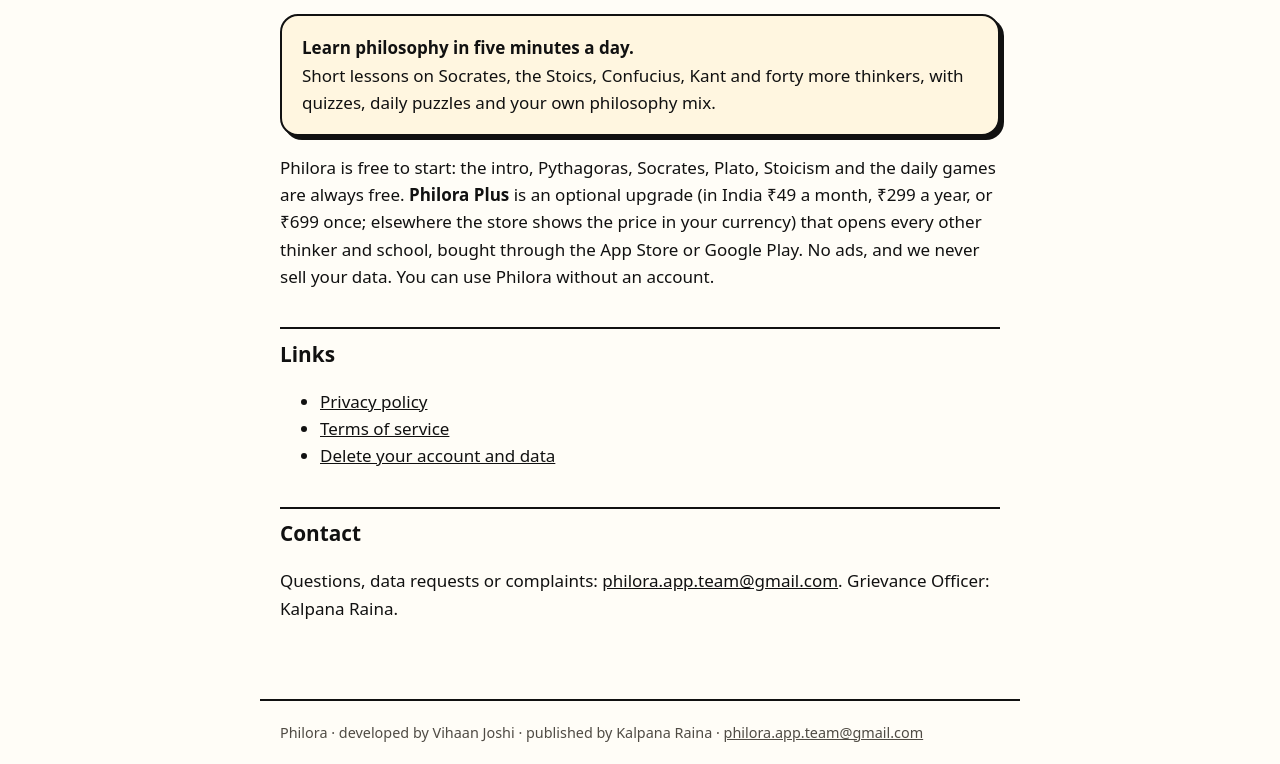
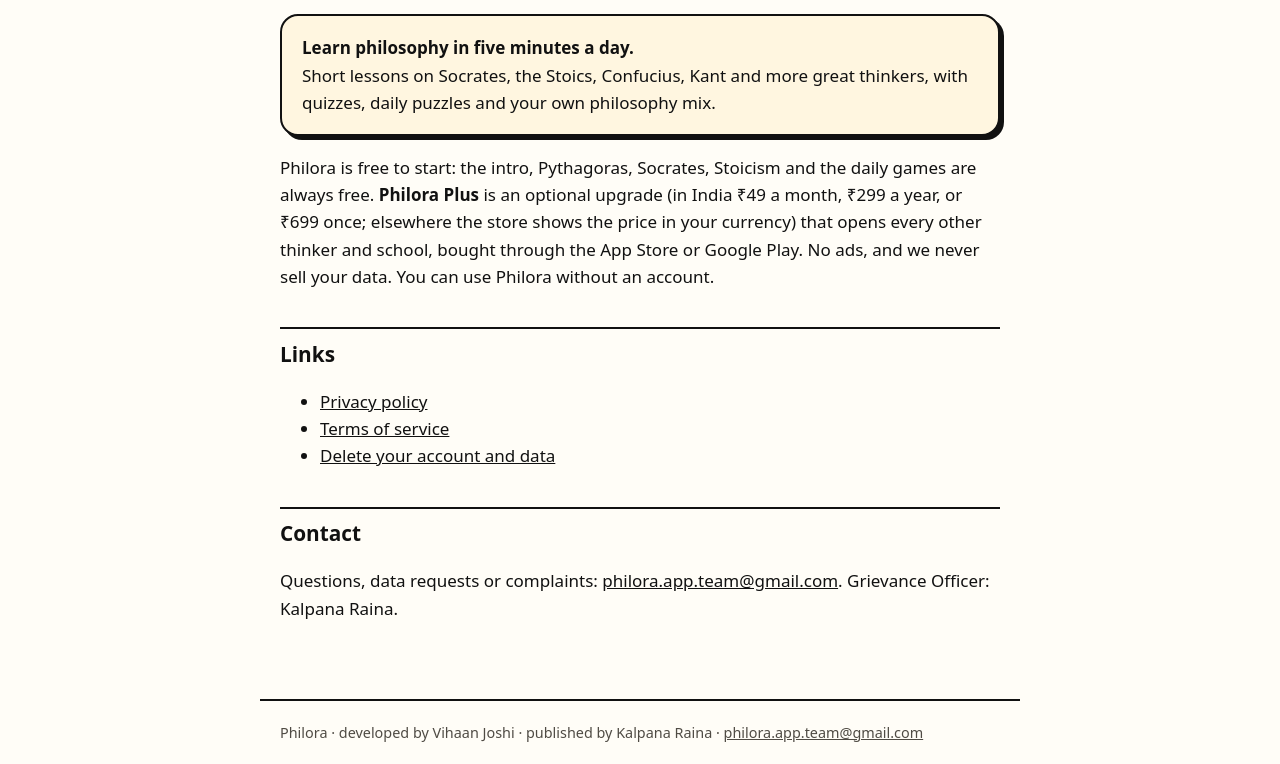
Before and after one commit to ivihaanj/philora-site, a plain HTML site: page index.html in a window 1280 px wide. Shown: the part 142-906 px from the top of the page. Drawn offline with Linux system fonts and the light colour scheme.

Commit message:
Launch lineup wording
Co-Authored-By: Claude Opus 5.5 <noreply@anthropic.com>
Claude-Session: https://claude.ai/code/session_01L9KxLEdFzALCyY7ZZP5zsm

```diff
--- a/index.html
+++ b/index.html
@@ -22,8 +22,8 @@ th{background:var(--paper)}
 footer{max-width:760px;margin:0 auto;padding:20px;color:var(--ink2);font-size:.9rem;border-top:2px solid var(--line)}
 </style></head><body>
 <header><div class="in"><a class="brand" href="https://ivihaanj.github.io/philora-site/">Philora</a><a href="https://ivihaanj.github.io/philora-site/privacy/">Privacy</a><a href="https://ivihaanj.github.io/philora-site/terms/">Terms</a><a href="https://ivihaanj.github.io/philora-site/delete-account/">Delete account</a></div></header>
-<main><h1>Philora</h1><p class="card"><b>Learn philosophy in five minutes a day.</b><br>Short lessons on Socrates, the Stoics, Confucius, Kant and forty more thinkers, with quizzes, daily puzzles and your own philosophy mix.</p>
-<p>Philora is free to start: the intro, Pythagoras, Socrates, Plato, Stoicism and the daily games are always free. <strong>Philora Plus</strong> is an optional upgrade (in India ₹49 a month, ₹299 a year, or ₹699 once; elsewhere the store shows the price in your currency) that opens every other thinker and school, bought through the App Store or Google Play. No ads, and we never sell your data. You can use Philora without an account.</p>
+<main><h1>Philora</h1><p class="card"><b>Learn philosophy in five minutes a day.</b><br>Short lessons on Socrates, the Stoics, Confucius, Kant and more great thinkers, with quizzes, daily puzzles and your own philosophy mix.</p>
+<p>Philora is free to start: the intro, Pythagoras, Socrates, Stoicism and the daily games are always free. <strong>Philora Plus</strong> is an optional upgrade (in India ₹49 a month, ₹299 a year, or ₹699 once; elsewhere the store shows the price in your currency) that opens every other thinker and school, bought through the App Store or Google Play. No ads, and we never sell your data. You can use Philora without an account.</p>
 <h2>Links</h2><ul><li><a href="privacy/">Privacy policy</a></li><li><a href="terms/">Terms of service</a></li><li><a href="delete-account/">Delete your account and data</a></li></ul>
 <h2>Contact</h2><p>Questions, data requests or complaints: <a href="mailto:philora.app.team@gmail.com">philora.app.team@gmail.com</a>. Grievance Officer: Kalpana Raina.</p></main>
 <footer>Philora · developed by Vihaan Joshi · published by Kalpana Raina · <a href="mailto:philora.app.team@gmail.com">philora.app.team@gmail.com</a></footer>
```
Also changed, not shown: terms/index.html (+1 -1 lines).
